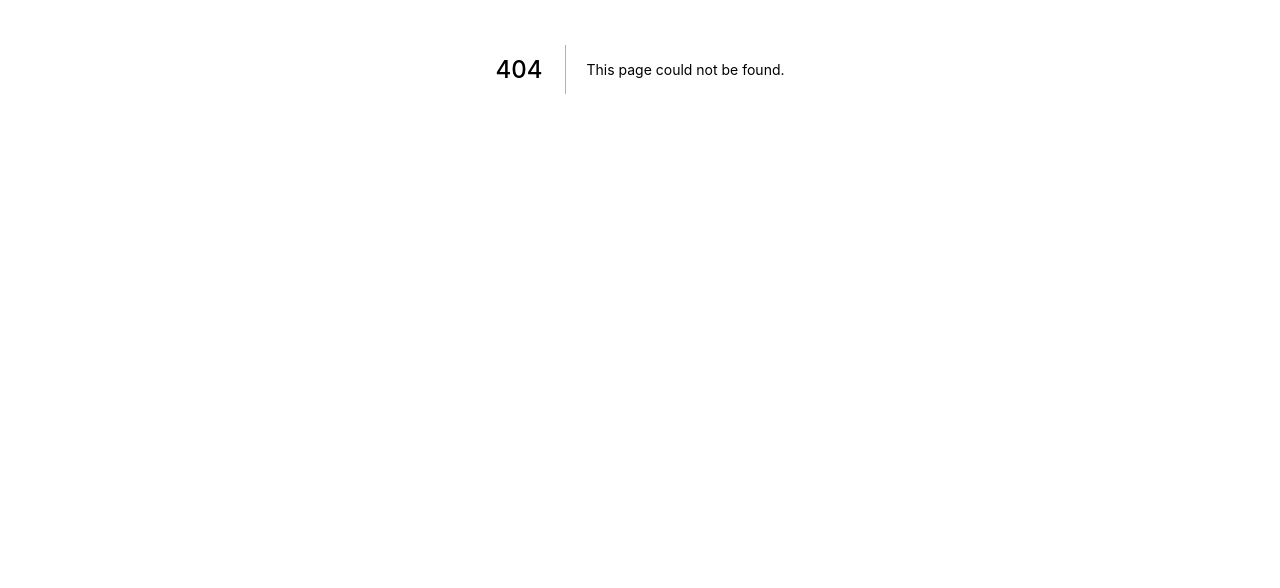
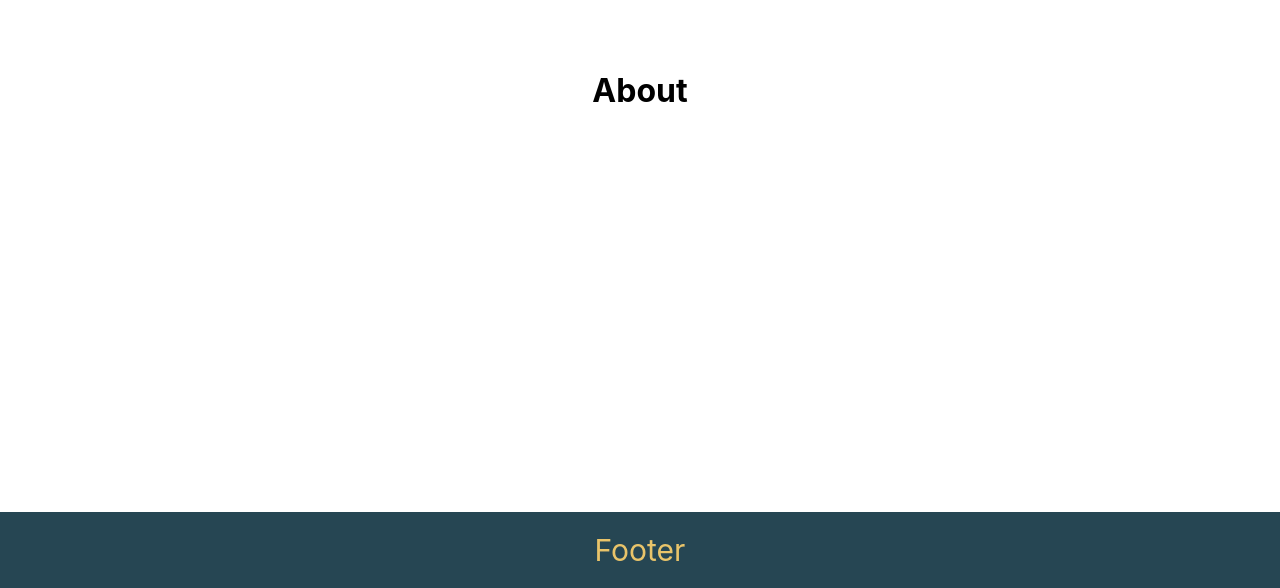
Before and after one commit to Marc-Kruiss/Next_Js_Course, a Next.js app in the folder next-misc/: page /about in a window 1280 px wide. Before the commit this address had no page. Shown: the part 331-919 px from the top of the page. Before the commit the page ends 800 px from the top, so only its background shows below. Built offline with nearby package versions, Linux system fonts and the light colour scheme.

Commit message:
Set own default layout and option for other layout definition

```diff
--- /dev/null
+++ b/next-misc/pages/_app.js
@@ -0,0 +1,21 @@
+import Footer from "../components/Footer";
+import Header from "../components/Header";
+import "../styles/globals.css";
+import '../styles/layout.css'
+
+function MyApp({ Component, pageProps }) {
+
+
+  if(Component.getLayout){ // component has own layout definition?
+    return Component.getLayout(<Component {...pageProps} />) // set custom layout
+  }
+  return ( // return default layout with header and footer
+    <>
+      <Header />
+      <Component {...pageProps} />
+      <Footer />
+    </>
+  );
+}
+
+export default MyApp;
--- /dev/null
+++ b/next-misc/pages/about.js
@@ -0,0 +1,17 @@
+import React from "react";
+import Footer from "../components/Footer";
+
+function About() {
+  return <h1 className="content">About</h1>;
+}
+
+export default About;
+
+About.getLayout = function PageLayout(page) {
+  return (
+    <>
+      {page}
+      <Footer />
+    </>
+  );
+};
```
